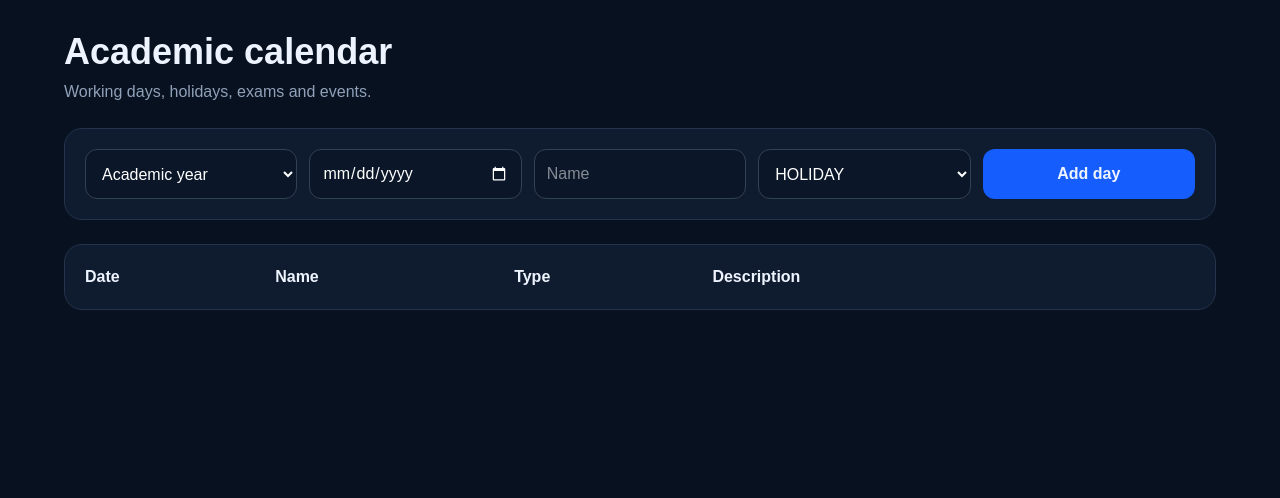
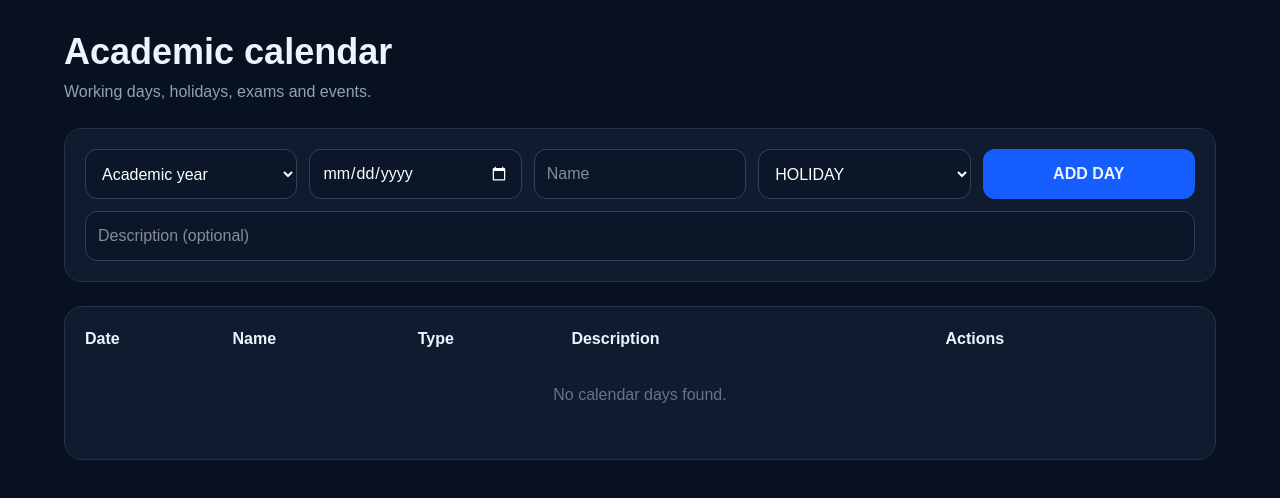
Before and after one commit to Narsing-s/school-college-digital-attendance, a Next.js app: page /calendar in a window 1280 px wide. Shown: the top 498 px of the page. Built offline with nearby package versions, Linux system fonts and the light colour scheme; no server answers.

Commit message:
feat: complete academic calendar management

```diff
--- a/app/calendar/page.tsx
+++ b/app/calendar/page.tsx
@@ -1,5 +1,15 @@
-"use client";import{useEffect,useState}from"react";
-export default function Calendar(){const[rows,setRows]=useState<any[]>([]);const[years,setYears]=useState<any[]>([]);const[year,setYear]=useState("");const[date,setDate]=useState("");const[name,setName]=useState("");const[type,setType]=useState("HOLIDAY");const[description,setDescription]=useState("");
-async function load(){const r=await fetch("/api/calendar"+(year?"?academicYearId="+year:""));if(r.ok)setRows(await r.json())}useEffect(()=>{fetch("/api/academic-years").then(r=>r.json()).then(setYears);load()},[year]);
-async function add(e:any){e.preventDefault();const r=await fetch("/api/calendar",{method:"POST",headers:{"content-type":"application/json"},body:JSON.stringify({academicYearId:year,date,name,type,description})});if(r.ok){setName("");setDate("");setDescription("");load()}}
-return <main className="p-5 pb-24 md:p-8"><div className="mx-auto max-w-6xl"><h1 className="text-4xl font-black">Academic calendar</h1><p className="mt-2 text-slate-400">Working days, holidays, exams and events.</p><div className="card mt-6 grid gap-3 p-5 md:grid-cols-5"><select className="input" value={year} onChange={e=>setYear(e.target.value)}><option value="">Academic year</option>{years.map((x:any)=><option key={x.id} value={x.id}>{x.name}</option>)}</select><input className="input" type="date" value={date} onChange={e=>setDate(e.target.value)}/><input className="input" placeholder="Name" value={name} onChange={e=>setName(e.target.value)}/><select className="input" value={type} onChange={e=>setType(e.target.value)}><option>HOLIDAY</option><option>WORKING</option><option>EXAM</option><option>EVENT</option></select><button className="btn bg-blue-600" onClick={add}>Add day</button></div><div className="card mt-6 overflow-auto p-5"><table className="w-full text-left"><thead><tr><th>Date</th><th>Name</th><th>Type</th><th>Description</th></tr></thead><tbody>{rows.map(x=><tr className="border-t border-slate-800" key={x.id}><td className="py-3">{new Date(x.date).toLocaleDateString()}</td><td>{x.name}</td><td>{x.type}</td><td>{x.description||"—"}</td></tr>)}</tbody></table></div></div></main>}
+"use client";
+import{useEffect,useState}from"react";
+export default function Calendar(){
+ const[rows,setRows]=useState<any[]>([]),[years,setYears]=useState<any[]>([]),[year,setYear]=useState(""),[date,setDate]=useState(""),[name,setName]=useState(""),[type,setType]=useState("HOLIDAY"),[description,setDescription]=useState(""),[editing,setEditing]=useState<any>(null),[msg,setMsg]=useState("");
+ async function load(){const r=await fetch("/api/calendar"+(year?"?academicYearId="+year:""));if(r.ok)setRows(await r.json())}
+ useEffect(()=>{fetch("/api/academic-years").then(r=>r.json()).then(setYears);load()},[year]);
+ async function save(e:any){e.preventDefault();setMsg("");const payload={academicYearId:year,date,name,type,description};const r=await fetch(editing?"/api/calendar/"+editing.id:"/api/calendar",{method:editing?"PATCH":"POST",headers:{"content-type":"application/json"},body:JSON.stringify(payload)});const d=await r.json();if(!r.ok){setMsg(d.error||"Could not save");return}reset();load()}
+ function edit(x:any){setEditing(x);setYear(x.academicYearId);setDate(new Date(x.date).toISOString().slice(0,10));setName(x.name);setType(x.type);setDescription(x.description||"");window.scrollTo({top:0,behavior:"smooth"})}
+ async function remove(id:string){if(!confirm("Delete this calendar day?"))return;const r=await fetch("/api/calendar/"+id,{method:"DELETE"});if(r.ok)load();else{const d=await r.json();setMsg(d.error||"Could not delete")}}
+ function reset(){setEditing(null);setName("");setDate("");setDescription("");setType("HOLIDAY");setMsg("")}
+ return <main className="p-5 pb-24 md:p-8"><div className="mx-auto max-w-6xl"><h1 className="text-4xl font-black">Academic calendar</h1><p className="mt-2 text-slate-400">Working days, holidays, exams and events.</p>
+ <form onSubmit={save} className="card mt-6 grid gap-3 p-5 md:grid-cols-5"><select required className="input" value={year} onChange={e=>setYear(e.target.value)}><option value="">Academic year</option>{years.map((x:any)=><option key={x.id} value={x.id}>{x.name}</option>)}</select><input required className="input" type="date" value={date} onChange={e=>setDate(e.target.value)}/><input required className="input" placeholder="Name" value={name} onChange={e=>setName(e.target.value)}/><select className="input" value={type} onChange={e=>setType(e.target.value)}><option>HOLIDAY</option><option>WORKING</option><option>EXAM</option><option>EVENT</option></select><div className="flex gap-2"><button className="btn flex-1 bg-blue-600" type="submit">{editing?"UPDATE":"ADD DAY"}</button>{editing&&<button className="btn" type="button" onClick={reset}>CANCEL</button>}</div><input className="input md:col-span-5" placeholder="Description (optional)" value={description} onChange={e=>setDescription(e.target.value)}/></form>
+ {msg&&<p className="mt-3 text-sm text-amber-300">{msg}</p>}
+ <div className="card mt-6 overflow-auto p-5"><table className="w-full min-w-[650px] text-left"><thead><tr><th>Date</th><th>Name</th><th>Type</th><th>Description</th><th>Actions</th></tr></thead><tbody>{rows.map(x=><tr className="border-t border-slate-800" key={x.id}><td className="py-3">{new Date(x.date).toLocaleDateString("en-IN")}</td><td>{x.name}</td><td>{x.type}</td><td>{x.description||"—"}</td><td><div className="flex gap-2"><button className="btn" onClick={()=>edit(x)}>Edit</button><button className="btn bg-red-700" onClick={()=>remove(x.id)}>Delete</button></div></td></tr>)}</tbody></table>{!rows.length&&<p className="py-8 text-center text-slate-500">No calendar days found.</p>}</div>
+ </div></main>}
```
